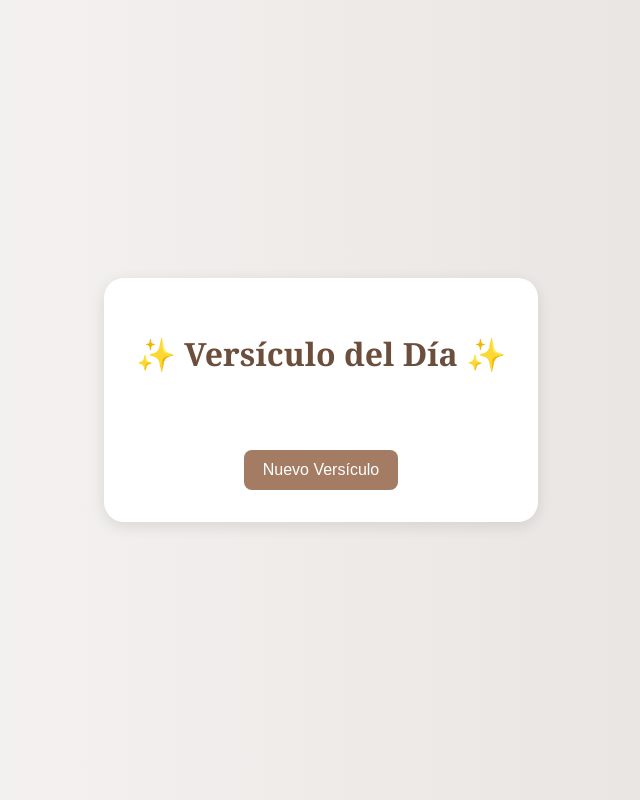
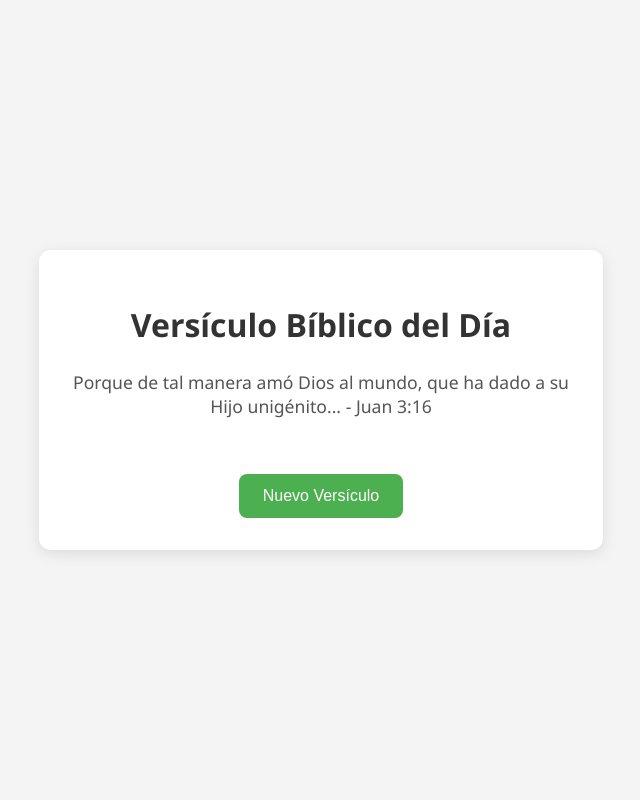
Before and after one commit to sebastianezequielelcontar/Vers-culos-B-blicos, a plain HTML site: page index.html in a window 1280 px wide. Both pictures are taken after a click on the button "Nuevo Versículo". Shown: the whole page, without its empty margins (319-959 px from the left). Drawn offline with Linux system fonts and the light colour scheme.

Commit message:
Cuarto Commit

```diff
--- a/index.html
+++ b/index.html
@@ -1,15 +1,15 @@
 <!DOCTYPE html>
 <html lang="es">
 <head>
-  <meta charset="UTF-8">
-  <meta name="viewport" content="width=device-width, initial-scale=1.0">
-  <title>Versículo del Día</title>
-  <link rel="stylesheet" href="styles.css">
+  <meta charset="UTF-8" />
+  <meta name="viewport" content="width=device-width, initial-scale=1.0"/>
+  <title>Versículo Bíblico Aleatorio</title>
+  <link rel="stylesheet" href="styles.css" />
 </head>
 <body>
   <div class="container">
-    <h1>✨ Versículo del Día ✨</h1>
-    <div id="verse-container" class="verse">Haz clic para obtener un versículo</div>
+    <h1>Versículo Bíblico del Día</h1>
+    <div id="verse-container" class="verse">Haz clic para recibir inspiración 🙏</div>
     <button id="new-verse">Nuevo Versículo</button>
   </div>
   <script src="script.js"></script>
--- a/script.js
+++ b/script.js
@@ -0,0 +1,25 @@
+const versiculos = [
+  "Porque de tal manera amó Dios al mundo, que ha dado a su Hijo unigénito... - Juan 3:16",
+  "El Señor es mi pastor; nada me faltará. - Salmo 23:1",
+  "Todo lo puedo en Cristo que me fortalece. - Filipenses 4:13",
+  "Confía en el Señor con todo tu corazón, y no te apoyes en tu propia prudencia. - Proverbios 3:5",
+  "No temas, porque yo estoy contigo; no desmayes, porque yo soy tu Dios. - Isaías 41:10",
+  "Y sabemos que a los que aman a Dios, todas las cosas les ayudan a bien. - Romanos 8:28",
+  "Mira que te mando que te esfuerces y seas valiente. - Josué 1:9",
+  "Lámpara es a mis pies tu palabra, y lumbrera a mi camino. - Salmo 119:105",
+  "Jehová está conmigo; no temeré lo que me pueda hacer el hombre. - Salmo 118:6",
+  "Buscad primeramente el reino de Dios y su justicia, y todas estas cosas os serán añadidas. - Mateo 6:33"
+];
+
+function mostrarVersiculo() {
+  const random = Math.floor(Math.random() * versiculos.length);
+  const contenedor = document.getElementById("verse-container");
+
+  contenedor.style.opacity = 0;
+  setTimeout(() => {
+    contenedor.textContent = versiculos[random];
+    contenedor.style.opacity = 1;
+  }, 300);
+}
+
+document.getElementById("new-verse").addEventListener("click", mostrarVersiculo);
--- a/styles.css
+++ b/styles.css
@@ -1,48 +1,48 @@
 body {
-  margin: 0;
-  padding: 0;
-  font-family: 'Georgia', serif;
-  background: linear-gradient(to right, #f9f7f6, #e3e0dc);
-  color: #333;
+  font-family: 'Segoe UI', sans-serif;
+  background: #f4f4f4;
   display: flex;
   justify-content: center;
   align-items: center;
   height: 100vh;
+  margin: 0;
 }
 
 .container {
+  background: white;
+  padding: 2rem;
+  border-radius: 12px;
+  box-shadow: 0 4px 15px rgba(0, 0, 0, 0.1);
   text-align: center;
-  padding: 2rem;
-  background: white;
-  border-radius: 20px;
-  box-shadow: 0 4px 15px rgba(0, 0, 0, 0.1);
-  max-width: 600px;
+  width: 90%;
+  max-width: 500px;
 }
 
 h1 {
-  margin-bottom: 1rem;
-  font-size: 2rem;
-  color: #6b4f3c;
+  margin-bottom: 1.5rem;
+  color: #333;
 }
 
 .verse {
-  font-size: 1.2rem;
-  margin: 1.5rem 0;
-  opacity: 0;
-  transition: opacity 0.5s ease-in-out;
+  font-size: 1.1rem;
+  color: #555;
+  margin-bottom: 1.5rem;
+  opacity: 1;
+  transition: opacity 0.3s ease;
+  min-height: 80px;
 }
 
 button {
-  padding: 0.7rem 1.2rem;
-  font-size: 1rem;
-  background-color: #a47c64;
+  background-color: #4caf50;
   color: white;
   border: none;
+  padding: 0.8rem 1.5rem;
+  font-size: 1rem;
   border-radius: 8px;
   cursor: pointer;
-  transition: background-color 0.3s;
+  transition: background-color 0.3s ease;
 }
 
 button:hover {
-  background-color: #8c6a53;
+  background-color: #45a049;
 }
```
Also changed, not shown: 1 other file.
